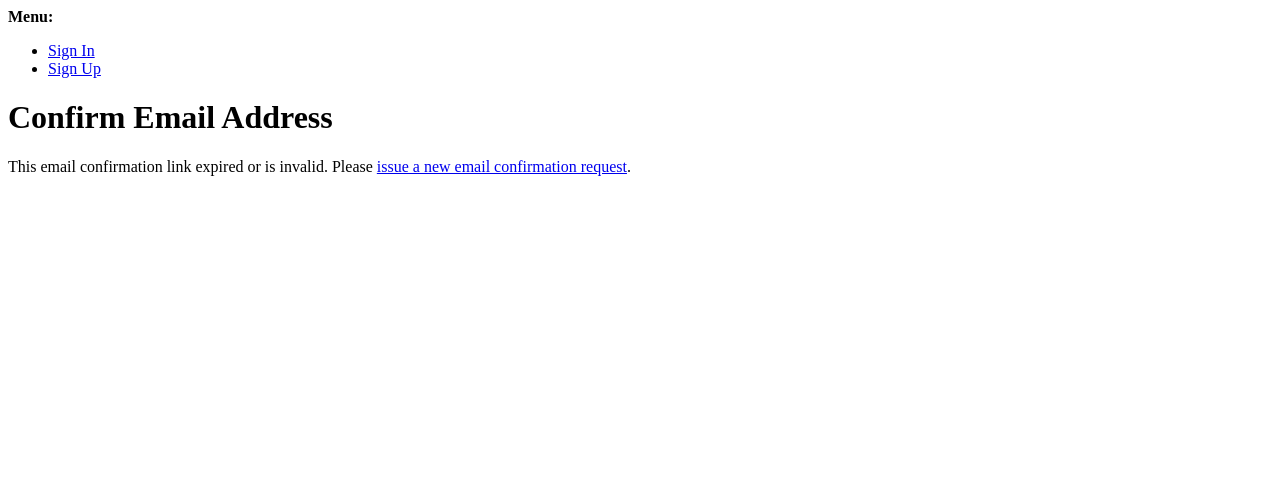
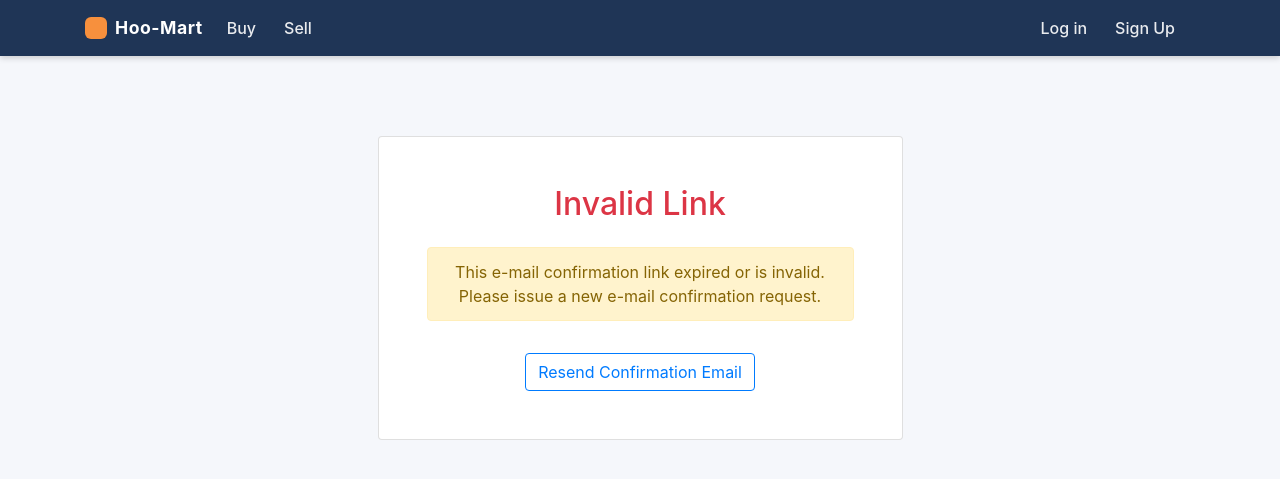
Before and after one commit to yueeez-c/Hoos-mart, a Django app: a page that, after the commit, uses templates/account/email_confirm.html in a window 1280 px wide. Shown: the top 479 px of the page. Run offline with Django 5.2, Linux system fonts and the light colour scheme; some libraries are stand-ins or nearby versions.

Commit message:
Updated email template

```diff
--- a/config/settings.py
+++ b/config/settings.py
@@ -249,6 +249,7 @@
 EMAIL_HOST_PASSWORD = os.environ.get('EMAIL_PASS') # Your App Password
 DEFAULT_FROM_EMAIL = EMAIL_HOST_USER
 ACCOUNT_EMAIL_REQUIRED = True
+ACCOUNT_EMAIL_SUBJECT_PREFIX = ''
 
 # Database connection debugging and logging
 LOGGING = {
--- a/templates/account/email.html
+++ b/templates/account/email.html
@@ -9,7 +9,7 @@
         {% csrf_token %}
         {{ form|crispy }}
 
-        <button class="btn btn-primary mt-2" type="submit" name="action_send">
+        <button class="btn btn-primary mt-2" type="submit" name="action_add">
             Resend verification email
         </button>
     </form>
--- /dev/null
+++ b/templates/account/email/email_confirmation_subject.txt
@@ -0,0 +1 @@
+Please verify your student email for Hoo-Mart
--- /dev/null
+++ b/templates/account/email_confirm.html
@@ -0,0 +1,45 @@
+{% extends "home/base.html" %}
+{% load account %}
+
+{% block content %}
+<div class="container mt-5">
+    <div class="row justify-content-center">
+        <div class="col-md-6">
+            <div class="card shadow-sm">
+                <div class="card-body text-center p-5">
+
+                    {% if confirmation %}
+
+                        <h2 class="card-title mb-4">Confirm E-mail Address</h2>
+
+                        <p class="card-text mb-4">
+                            Please confirm that <strong><a href="mailto:{{ confirmation.email_address.email }}">{{ confirmation.email_address.email }}</a></strong> is an email address for user <strong>{{ confirmation.email_address.user }}</strong>.
+                        </p>
+
+                        <form method="post" action="{% url 'account_confirm_email' confirmation.key %}">
+                            {% csrf_token %}
+                            <button type="submit" class="btn btn-primary btn-lg w-100">
+                                Confirm
+                            </button>
+                        </form>
+
+                    {% else %}
+
+                        <h2 class="card-title text-danger mb-4">Invalid Link</h2>
+
+                        <p class="alert alert-warning">
+                            This e-mail confirmation link expired or is invalid. Please issue a new e-mail confirmation request.
+                        </p>
+
+                        <a href="{% url 'account_email' %}" class="btn btn-outline-primary mt-3">
+                            Resend Confirmation Email
+                        </a>
+
+                    {% endif %}
+
+                </div>
+            </div>
+        </div>
+    </div>
+</div>
+{% endblock %}
```
Also changed, not shown: templates/account/email/email_confirmation_message.txt (added, +10 -0 lines).
